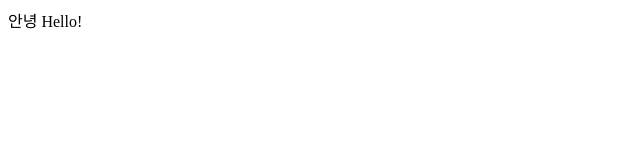
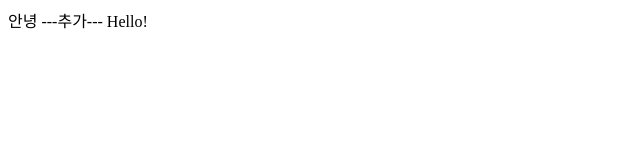
Before and after one commit to songyuji30/new, a plain HTML site: page index.html in a window 1280 px wide. Shown: the full height of the page, 0-640 px from the left. Drawn offline with Linux system fonts and the light colour scheme.

Commit message:
Update index.html

```diff
--- a/index.html
+++ b/index.html
@@ -8,7 +8,7 @@
 <body>
   안녕
 
-
+  ---추가---
   Hello!
 </body>
 </html>
```
